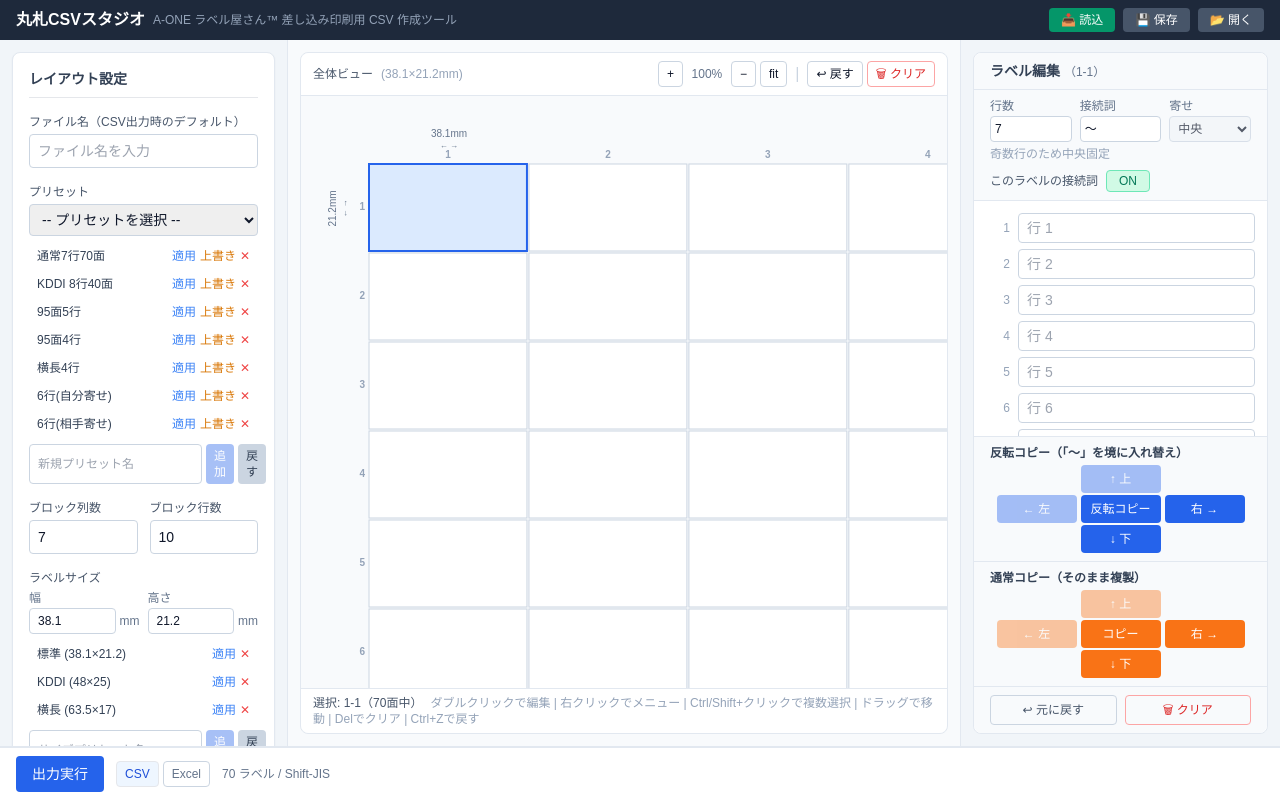
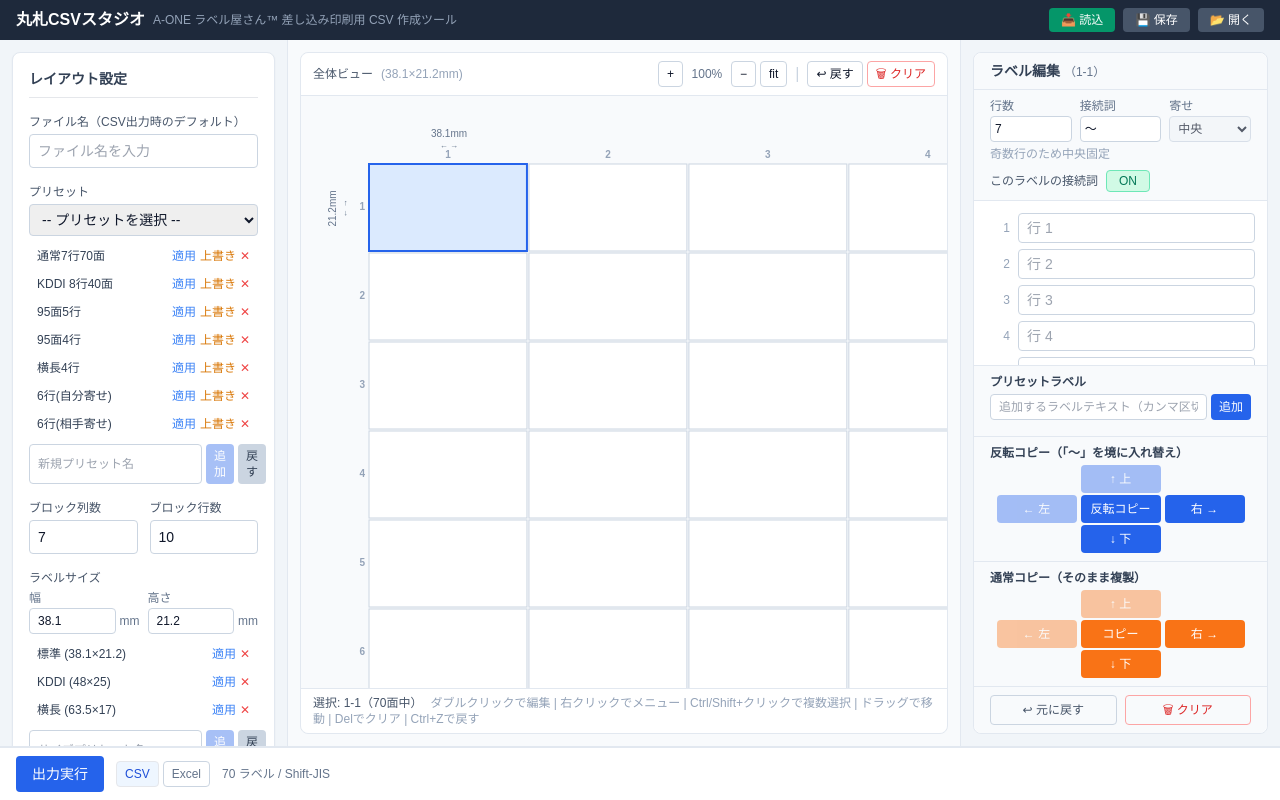
Before and after one commit to Tsugunami/marufuda-csv-studio, a React (Vite) app: page / in a window 1280 px wide. Built offline with nearby package versions, Linux system fonts and the light colour scheme.

Commit message:
feat: preset text labels with editor management and overview bar

```diff
--- a/src/components/LabelEditor.tsx
+++ b/src/components/LabelEditor.tsx
@@ -19,6 +19,10 @@ export function LabelEditor() {
     pasteFromClipboard,
     clearSelected,
     undo,
+    presetTexts,
+    addPresetText,
+    deletePresetText,
+    applyPresetTextToSelected,
   } = useStore();
 
   const label = grid.labels[selectedRow]?.[selectedCol];
@@ -137,7 +141,62 @@ export function LabelEditor() {
         })}
       </div>
 
-            {/* 反転コピー（十字型） */}
+      {/* プリセットラベル */}
+      <div className="px-4 py-2 border-t border-slate-200 bg-slate-50">
+        <p className="text-xs font-bold text-slate-700 mb-1">
+          プリセットラベル
+        </p>
+        <div className="flex gap-1 mb-2">
+          <input
+            type="text"
+            className="flex-1 border border-slate-300 rounded px-2 py-1 text-xs focus:outline-none focus:ring-2 focus:ring-brand-500"
+            placeholder="追加するラベルテキスト（カンマ区切りで複数行）"
+            id="preset-text-input"
+            onKeyDown={(e) => {
+              if (e.key === "Enter") {
+                const el = document.getElementById("preset-text-input") as HTMLInputElement;
+                if (el && el.value.trim()) {
+                  const texts = el.value.split(",").map((s) => s.trim());
+                  addPresetText(texts);
+                  el.value = "";
+                }
+              }
+            }}
+          />
+          <button
+            className="px-2 py-1 text-xs rounded bg-brand-600 text-white hover:bg-brand-700 shrink-0"
+            onClick={() => {
+              const el = document.getElementById("preset-text-input") as HTMLInputElement;
+              if (el && el.value.trim()) {
+                const texts = el.value.split(",").map((s) => s.trim());
+                addPresetText(texts);
+                el.value = "";
+              }
+            }}
+          >追加</button>
+        </div>
+        {presetTexts.length > 0 && (
+          <div className="space-y-1 max-h-28 overflow-auto">
+            {presetTexts.map((p) => (
+              <div key={p.id} className="flex items-center gap-1 text-xs px-1 py-0.5 rounded hover:bg-slate-100">
+                <span className="flex-1 truncate text-slate-600">{p.text.join(" ／ ")}</span>
+                <button
+                  className="text-blue-500 hover:text-blue-700 shrink-0"
+                  onClick={() => applyPresetTextToSelected(p.text)}
+                  title="選択セルに適用"
+                >適用</button>
+                <button
+                  className="text-red-500 hover:text-red-700 shrink-0"
+                  onClick={() => deletePresetText(p.id)}
+                  title="削除"
+                >✕</button>
+              </div>
+            ))}
+          </div>
+        )}
+      </div>
+
+      {/* 反転コピー（十字型） */}
       <div className={`px-4 py-2 border-t border-slate-200 bg-slate-50 ${!hasDelimiter ? "opacity-40 pointer-events-none" : ""}`}>
         <p className="text-xs font-bold text-slate-700 mb-1">
           反転コピー（「{layout.delimiter || "～"}」を境に入れ替え）
--- a/src/components/OverviewCanvas.tsx
+++ b/src/components/OverviewCanvas.tsx
@@ -26,6 +26,7 @@ export function OverviewCanvas() {
     clearSelected, undo, clipboard, clipboardMode,
     copyToClipboard, reverseCopyToClipboard, pasteFromClipboard,
     copyTo, reverseTo, setLayout, updateLabelRow, toggleLabelDelimiter,
+    presetTexts, applyPresetTextToSelected,
   } = useStore();
   const [zoom, setZoom] = useState(1);
   const [ctxMenu, setCtxMenu] = useState<ContextMenuState | null>(null);
@@ -176,8 +177,8 @@ export function OverviewCanvas() {
         const hasData = label ? isLabelUsed(label, labelDelimIdx) : false;
 
         if (editingCell && !isEditing) {
-          // 編集モード中は他セルをグレーアウト
-          ctx.fillStyle = "#e2e8f0";
+          // 編集モード中は他セルを半透明オーバーレイでグレーアウト（元の表示が透けて見える）
+          ctx.fillStyle = "rgba(226,232,240,0.75)";
           ctx.fillRect(x, y, cellW - 2, cellH - 2);
           ctx.strokeStyle = "#cbd5e1";
           ctx.lineWidth = 1;
@@ -458,6 +459,21 @@ export function OverviewCanvas() {
         </div>
       </div>
 
+      {/* 定型文プリセットバー */}
+      {presetTexts.length > 0 && (
+        <div className="flex items-center gap-1 px-3 py-1.5 border-b border-slate-200 bg-white overflow-x-auto">
+          <span className="text-[10px] text-slate-400 shrink-0 mr-1">📋</span>
+          {presetTexts.map((p) => (
+            <button
+              key={p.id}
+              className="shrink-0 text-xs px-2 py-0.5 rounded-full border border-slate-300 bg-slate-50 hover:bg-brand-50 hover:border-brand-300 text-slate-700 leading-tight"
+              onClick={() => applyPresetTextToSelected(p.text)}
+              title="クリックで選択セルに貼付"
+            >{p.text.join("／")}</button>
+          ))}
+        </div>
+      )}
+
       <div ref={containerRef} className="flex-1 overflow-auto p-2 cursor-grab active:cursor-grabbing select-none"
         style={{ position: "relative" }}
         onMouseDown={handleMouseDown}
@@ -481,14 +497,14 @@ export function OverviewCanvas() {
               className="absolute z-50"
               style={{
                 left: `calc(${overlayStyle.left} + ${overlayStyle.width} / 2 - 28px)`,
-                top: `calc(${overlayStyle.top} - 18px)`,
+                top: `calc(${overlayStyle.top} - 26px)`,
               }}
               onMouseDown={(e) => e.stopPropagation()}
               onClick={(e) => e.stopPropagation()}
             >
               <button
-                className="text-[10px] font-bold rounded-full border border-brand-600 bg-white text-brand-700 shadow-md hover:bg-brand-50 leading-none"
-                style={{ padding: '2px 8px', whiteSpace: 'nowrap' }}
+                className="font-bold rounded-full border-2 border-brand-600 bg-white text-brand-700 shadow-md hover:bg-brand-50 leading-none"
+                style={{ padding: '4px 12px', fontSize: '25px', whiteSpace: 'nowrap' }}
                 onClick={delimiterCycle}
               >
                 {getDelimiterDisplay(currentDelimState)}
--- a/src/lib/store.ts
+++ b/src/lib/store.ts
@@ -7,6 +7,7 @@ import type {
   ReverseDirection,
   Preset,
   SizePreset,
+  PresetTextItem,
   DelimiterAlign,
 } from "./types";
 import { getDelimiterRowIndex, isDelimiterText } from "./delimiter";
@@ -80,6 +81,7 @@ interface AppState {
   exportConfig: ExportConfig;
   presets: typeof DEFAULT_PRESETS;
   sizePresets: SizePreset[];
+  presetTexts: PresetTextItem[];
   clipboard: string[] | null;
   clipboardMode: "copy" | "reverse" | null; // クリップボードの種類
     history: SheetGrid[]; // undo 用履歴
@@ -103,6 +105,11 @@ interface AppState {
   addPreset: (name: string) => void;
   deletePreset: (index: number) => void;
   overwritePreset: (index: number) => void;
+  addPresetText: (texts: string[]) => void;
+  deletePresetText: (id: string) => void;
+  reorderPresetTexts: (from: number, to: number) => void;
+  resetPresetTexts: () => void;
+  applyPresetTextToSelected: (texts: string[]) => void;
   addSizePreset: (name: string) => void;
   deleteSizePreset: (index: number) => void;
   applySizePreset: (index: number) => void;
@@ -147,6 +154,7 @@ export const useStore = create<AppState>((set, get) => ({
   },
   presets: DEFAULT_PRESETS,
   sizePresets: DEFAULT_SIZE_PRESETS,
+  presetTexts: [],
   clipboard: null,
   clipboardMode: null,
     history: [cloneGrid(initialGrid)],
@@ -476,6 +484,50 @@ export const useStore = create<AppState>((set, get) => ({
     set({ presets: updated });
   },
 
+  addPresetText: (texts) => {
+    const { presetTexts, layout } = get();
+    const padded = Array.from({ length: layout.itemsPerLabel }, (_, i) => texts[i] ?? "");
+    const item: PresetTextItem = {
+      id: `pt-${Date.now()}-${Math.random().toString(36).slice(2, 6)}`,
+      text: padded,
+    };
+    set({ presetTexts: [...presetTexts, item] });
+  },
+
+  deletePresetText: (id) => {
+    const { presetTexts } = get();
+    set({ presetTexts: presetTexts.filter((p) => p.id !== id) });
+  },
+
+  reorderPresetTexts: (from, to) => {
+    const { presetTexts } = get();
+    const updated = [...presetTexts];
+    const [moved] = updated.splice(from, 1);
+    updated.splice(to, 0, moved);
+    set({ presetTexts: updated });
+  },
+
+  resetPresetTexts: () => {
+    set({ presetTexts: [] });
+  },
+
+  applyPresetTextToSelected: (texts) => {
+    const { grid, selectedRow, selectedCol } = get();
+    const newLabels = grid.labels.map((rowArr) =>
+      rowArr.map((l) => ({
+        ...l,
+        rows: l.rows.map((r) => ({ ...r })),
+      }))
+    );
+    const label = newLabels[selectedRow]?.[selectedCol];
+    if (!label) return;
+    for (let i = 0; i < label.rows.length; i++) {
+      label.rows[i].text = texts[i] ?? "";
+    }
+    const hist = pushHistory(get());
+    set({ ...hist, grid: { ...grid, labels: newLabels } });
+  },
+
   addSizePreset: (name) => {
     const { layout, sizePresets } = get();
     const newSizePreset: SizePreset = {
--- a/src/lib/types.ts
+++ b/src/lib/types.ts
@@ -59,3 +59,9 @@ export interface SizePreset {
   name: string;
   labelSize: LabelSize;
 }
+
+/** 定型文プリセット（1ラベル分の行テキスト配列） */
+export interface PresetTextItem {
+  id: string;
+  text: string[];
+}
```
